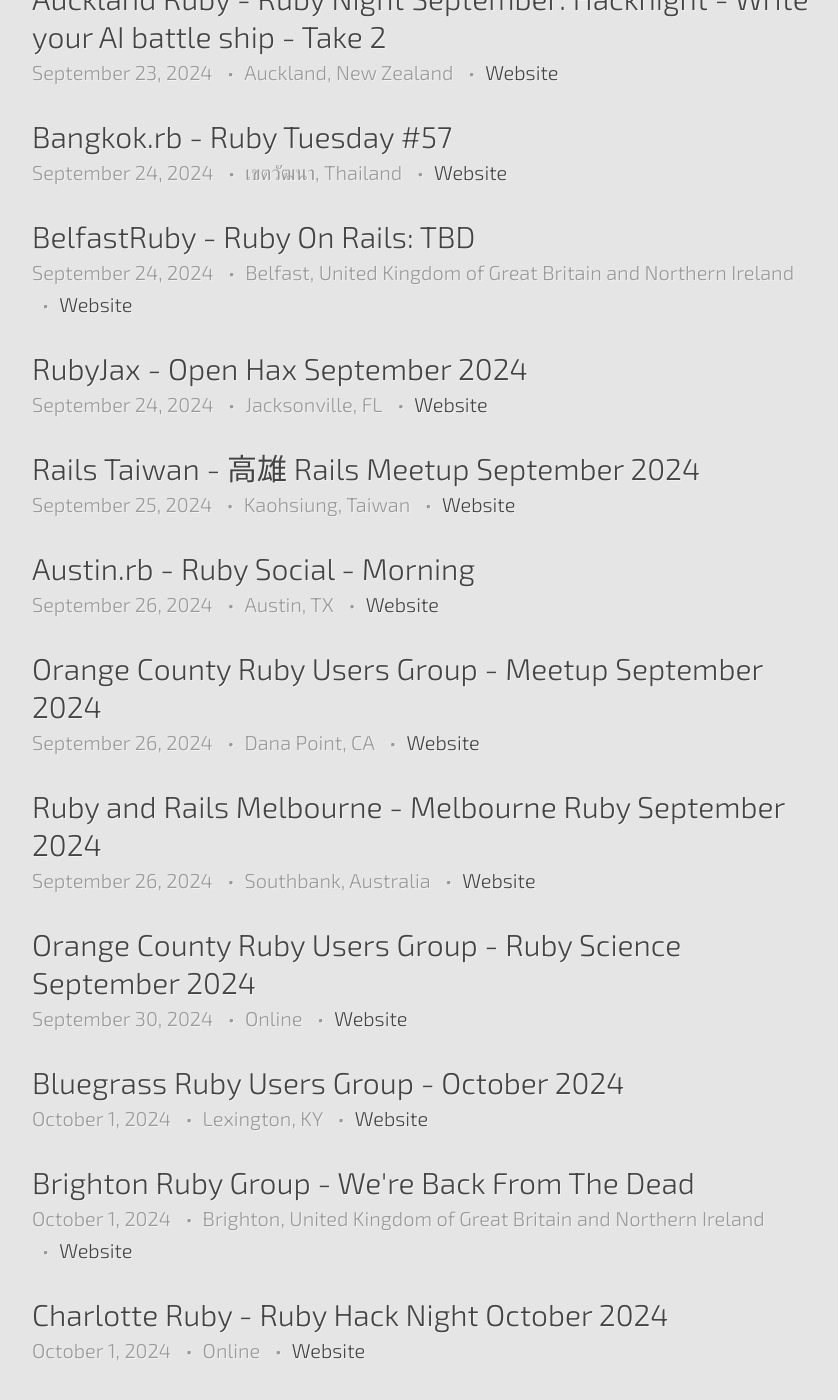
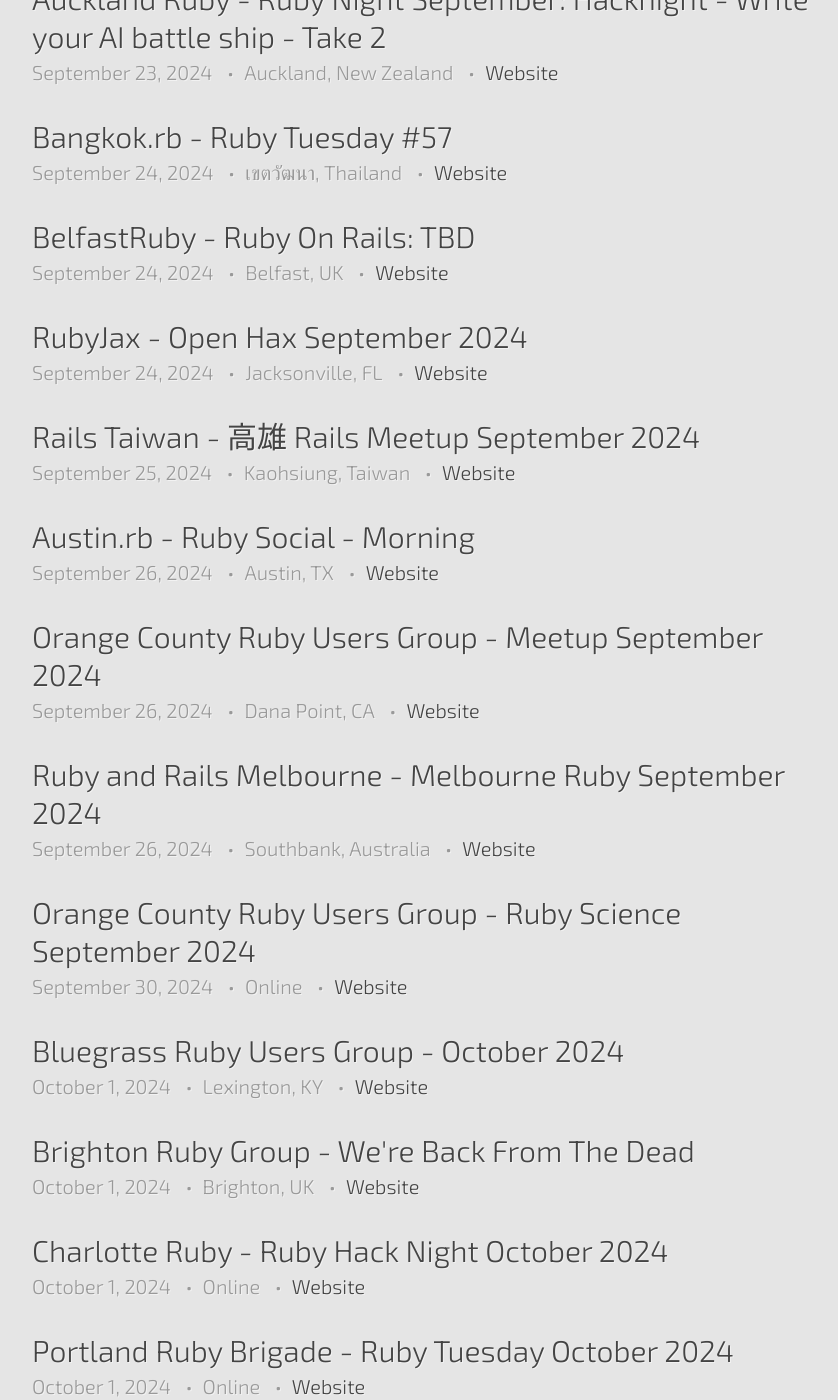
Before and after one commit to ruby-conferences/ruby-conferences.github.io, a Jekyll site: the page built from meetups/index.html, in a window 1280 px wide and 1400 px high, scrolled down 6028 px. Shown: the whole window, without its empty margins (208-1046 px from the left). Built offline with Jekyll 4.4.1, drawn with Linux system fonts in a browser that asks for light colours.

```diff
--- a/_data/meetups.yml
+++ b/_data/meetups.yml
@@ -1692,7 +1692,7 @@
   url: https://www.meetup.com/bangkok-rb/events/303075559
 
 - name: 'BelfastRuby - Ruby On Rails: TBD'
-  location: Belfast, United Kingdom of Great Britain and Northern Ireland
+  location: Belfast, UK
   date: 2024-09-24
   start_time: 19:00:00 BST
   end_time: 21:00:00 BST
@@ -1748,7 +1748,7 @@
   url: https://bluegrassruby.club/
 
 - name: Brighton Ruby Group - We're Back From The Dead
-  location: Brighton, United Kingdom of Great Britain and Northern Ireland
+  location: Brighton, UK
   date: 2024-10-01
   start_time: 18:00:00 BST
   end_time: 20:00:00 BST
--- a/src/events/meetup_event.rb
+++ b/src/events/meetup_event.rb
@@ -30,7 +30,7 @@ class MeetupEvent < AbstractEvent
       "Online"
     elsif country.alpha2 == "US"
       "#{city}, #{state.upcase}"
-    elsif country.alpha2 == "UK"
+    elsif country.alpha2 == "GB"
       "#{city}, UK"
     elsif country.alpha2 == "TW"
       "#{city}, Taiwan"
```
